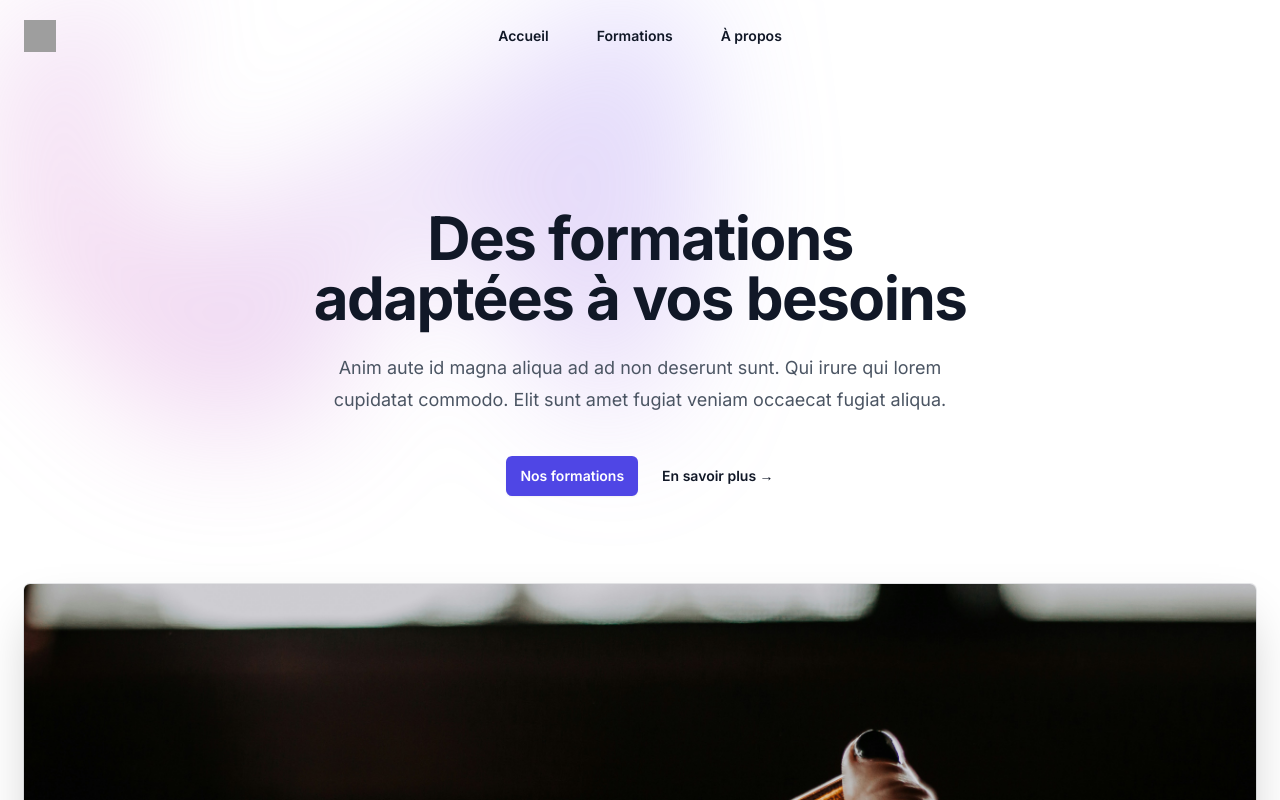
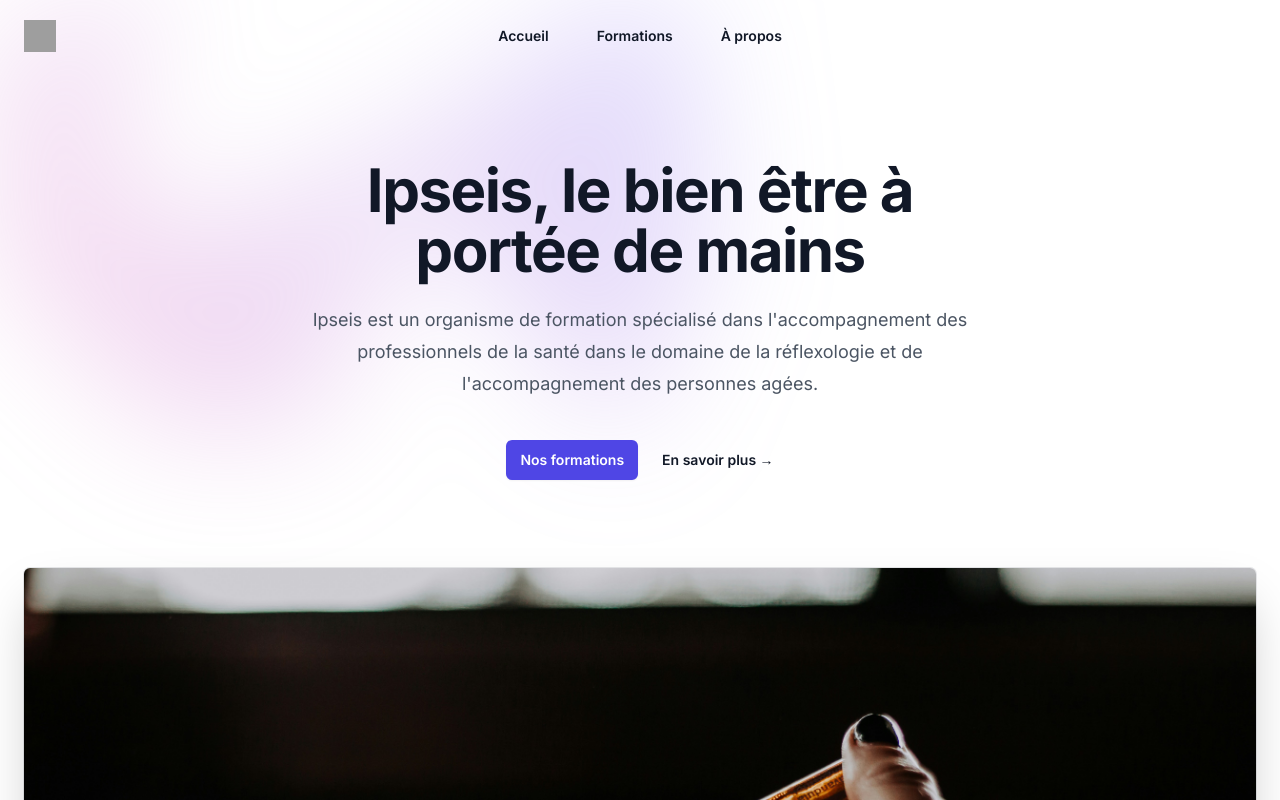
Before and after one commit to Jyok1m/ipseis, a Next.js app: page / in a window 1280 px wide. Shown: the top 800 px of the page. Built offline with nearby package versions, Linux system fonts and the light colour scheme; grey boxes are pictures that could not be loaded.

Commit message:
chore: Update metadata and page content for homepage

```diff
--- a/src/app/layout.tsx
+++ b/src/app/layout.tsx
@@ -8,8 +8,9 @@ import Footer from "@/components/global/Footer";
 const inter = Inter({ subsets: ["latin"] });
 
 export const metadata: Metadata = {
-	title: "Create Next App",
-	description: "Generated by create next app",
+	title: "Ipseis",
+	description:
+		"Ipseis est un organisme de formation spécialisé dans l'accompagnement des professionnels de la santé dans le domaine de la réflexologie et de l'accompagnement des personnes agées.",
 };
 
 export default function RootLayout({
--- a/src/app/page.tsx
+++ b/src/app/page.tsx
@@ -39,13 +39,13 @@ export default function Accueil() {
 							className="relative left-[calc(50%-11rem)] aspect-[1155/678] w-[36.125rem] -translate-x-1/2 rotate-[30deg] bg-gradient-to-tr from-[#ff80b5] to-[#9089fc] opacity-30 sm:left-[calc(50%-30rem)] sm:w-[72.1875rem]"
 						/>
 					</div>
-					<div className="py-20">
+					<div className="py-8">
 						<div className="mx-auto max-w-7xl px-6 lg:px-8">
 							<div className="mx-auto max-w-2xl text-center">
-								<h1 className="text-4xl font-bold tracking-tight text-gray-900 sm:text-6xl">Des formations adaptées à vos besoins</h1>
+								<h1 className="text-4xl font-bold tracking-tight text-gray-900 sm:text-6xl">Ipseis, le bien être à portée de mains</h1>
 								<p className="mt-6 text-lg leading-8 text-gray-600">
-									Anim aute id magna aliqua ad ad non deserunt sunt. Qui irure qui lorem cupidatat commodo. Elit sunt amet fugiat veniam occaecat
-									fugiat aliqua.
+									Ipseis est un organisme de formation spécialisé dans l&apos;accompagnement des professionnels de la santé dans le domaine de la
+									réflexologie et de l&apos;accompagnement des personnes agées.
 								</p>
 								<div className="mt-10 flex items-center justify-center gap-x-6">
 									<Link
```
